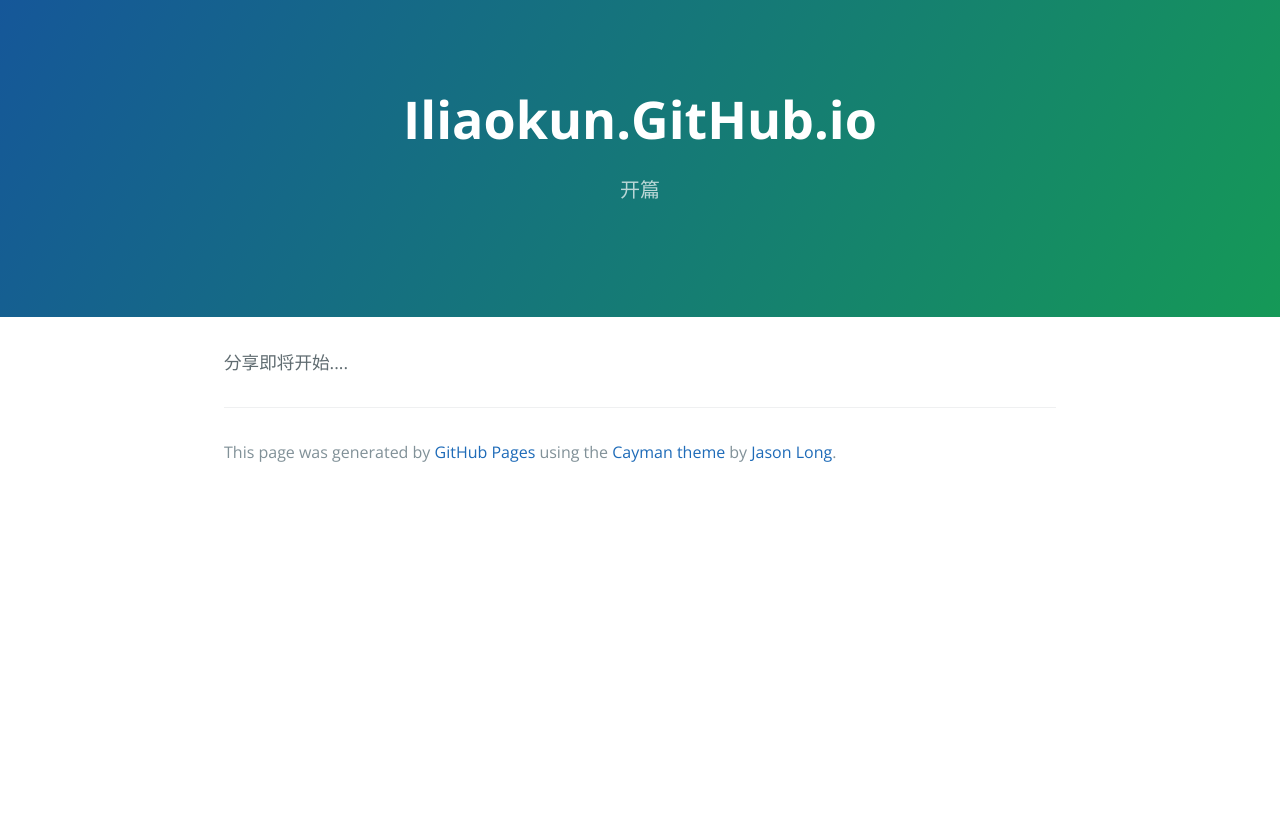
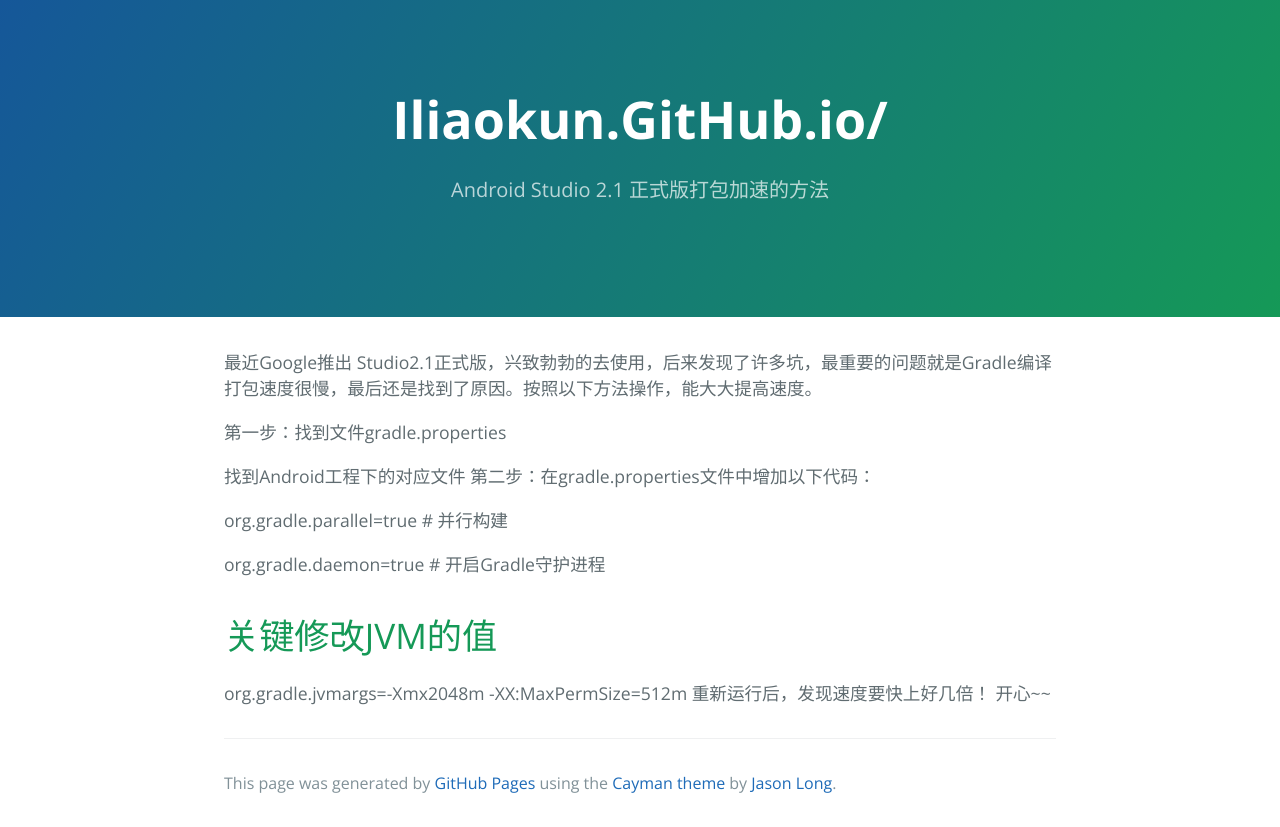
Before and after one commit to iliaokun/iliaokun.github.io, a plain HTML site: page index.html in a window 1280 px wide. Before the commit the page ends 800 px from the top, so only its background shows below. Drawn offline with nearby package versions, Linux system fonts and the light colour scheme.

Commit message:
Replace master branch with page content via GitHub

```diff
--- a/index.html
+++ b/index.html
@@ -2,7 +2,7 @@
 <html lang="en-us">
   <head>
     <meta charset="UTF-8">
-    <title>Iliaokun.GitHub.io by iliaokun</title>
+    <title>Iliaokun.GitHub.io/ by iliaokun</title>
     <meta name="viewport" content="width=device-width, initial-scale=1">
     <link rel="stylesheet" type="text/css" href="stylesheets/normalize.css" media="screen">
     <link href='https://fonts.googleapis.com/css?family=Open+Sans:400,700' rel='stylesheet' type='text/css'>
@@ -11,12 +11,27 @@
   </head>
   <body>
     <section class="page-header">
-      <h1 class="project-name">Iliaokun.GitHub.io</h1>
-      <h2 class="project-tagline">开篇</h2>
+      <h1 class="project-name">Iliaokun.GitHub.io/</h1>
+      <h2 class="project-tagline">Android Studio 2.1 正式版打包加速的方法</h2>
     </section>
 
     <section class="main-content">
-      <p>分享即将开始....</p>
+      <p>最近Google推出 Studio2.1正式版，兴致勃勃的去使用，后来发现了许多坑，最重要的问题就是Gradle编译打包速度很慢，最后还是找到了原因。按照以下方法操作，能大大提高速度。</p>
+
+<p>第一步：找到文件gradle.properties</p>
+
+<p>找到Android工程下的对应文件
+第二步：在gradle.properties文件中增加以下代码：</p>
+
+<p>org.gradle.parallel=true # 并行构建</p>
+
+<p>org.gradle.daemon=true # 开启Gradle守护进程</p>
+
+<h1>
+<a id="关键修改jvm的值" class="anchor" href="#%E5%85%B3%E9%94%AE%E4%BF%AE%E6%94%B9jvm%E7%9A%84%E5%80%BC" aria-hidden="true"><span aria-hidden="true" class="octicon octicon-link"></span></a>关键修改JVM的值</h1>
+
+<p>org.gradle.jvmargs=-Xmx2048m -XX:MaxPermSize=512m
+重新运行后，发现速度要快上好几倍！  开心~~</p>
 
       <footer class="site-footer">
 
--- a/params.json
+++ b/params.json
@@ -1,6 +1,6 @@
 {
-  "name": "Iliaokun.GitHub.io",
-  "tagline": "开篇",
-  "body": "分享即将开始....",
+  "name": "Iliaokun.GitHub.io/",
+  "tagline": "Android Studio 2.1 正式版打包加速的方法",
+  "body": "最近Google推出 Studio2.1正式版，兴致勃勃的去使用，后来发现了许多坑，最重要的问题就是Gradle编译打包速度很慢，最后还是找到了原因。按照以下方法操作，能大大提高速度。\r\n\r\n第一步：找到文件gradle.properties\r\n\r\n找到Android工程下的对应文件\r\n第二步：在gradle.properties文件中增加以下代码：\r\n\r\norg.gradle.parallel=true # 并行构建\r\n\r\norg.gradle.daemon=true # 开启Gradle守护进程\r\n\r\n# 关键修改JVM的值\r\n\r\norg.gradle.jvmargs=-Xmx2048m -XX:MaxPermSize=512m\r\n重新运行后，发现速度要快上好几倍！  开心~~",
   "note": "Don't delete this file! It's used internally to help with page regeneration."
 }
```
